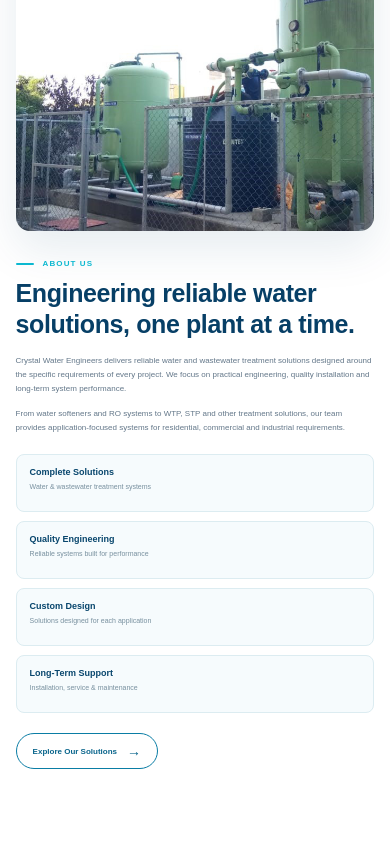
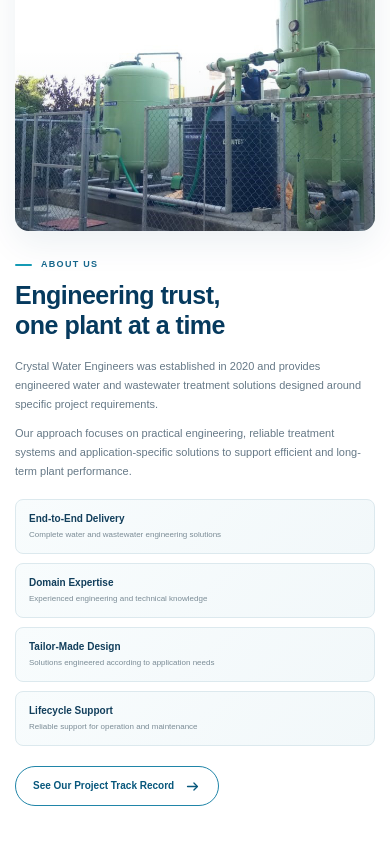
Before and after one commit to gokulvidhyatech-web/Crystalwaterengineers, a React (Vite) app in the folder frontend/: page / in a window 390 px wide. Shown: the part 1078-1922 px from the top of the page. Before the commit the page ends 1892 px from the top, so only its background shows below. Built offline with nearby package versions, Linux system fonts and the light colour scheme.

Commit message:
Fix Vite build configuration

```diff
--- a/frontend/src/components/AboutSection.css
+++ b/frontend/src/components/AboutSection.css
@@ -4,8 +4,11 @@
 
 .about-section {
   width: 100%;
-  padding: 80px 0;
+
+  padding: 85px 0;
+
   background: #ffffff;
+
   font-family: "Poppins", sans-serif;
 }
 
@@ -15,39 +18,37 @@
 ========================================= */
 
 .about-container {
-  width: min(1180px, 88%);
-  margin: 0 auto;
+  display: grid;
 
-  display: grid;
-  grid-template-columns: 0.92fr 1.08fr;
+  grid-template-columns: 44% 1fr;
 
   align-items: center;
-  gap: 58px;
-}
 
-
-/* =========================================
-   IMAGE AREA
-========================================= */
-
-.about-image-wrap {
-  width: 100%;
-  height: 490px;
-
-  overflow: hidden;
-
-  border-radius: 18px;
-
-  background: #f3f9fb;
-
-  box-shadow:
-    0 18px 45px rgba(0, 72, 105, 0.10);
+  gap: 46px;
 }
 
 
 /* =========================================
    IMAGE
 ========================================= */
+
+.about-image-wrapper {
+  position: relative;
+
+  width: 100%;
+
+  height: 510px;
+
+  overflow: hidden;
+
+  border-radius: 0 18px 18px 18px;
+
+  background: #edf6f8;
+
+  box-shadow:
+    0 12px 35px rgba(5, 70, 100, 0.08);
+}
+
 
 .about-image {
   width: 100%;
@@ -56,13 +57,36 @@
   display: block;
 
   object-fit: cover;
+
   object-position: center;
 
-  transition: transform 0.5s ease;
+  transition: transform 0.6s ease;
 }
 
-.about-image-wrap:hover .about-image {
-  transform: scale(1.025);
+
+.about-image-wrapper:hover .about-image {
+  transform: scale(1.03);
+}
+
+
+/* =========================================
+   IMAGE SOFT OVERLAY
+========================================= */
+
+.about-image-overlay {
+  position: absolute;
+
+  inset: 0;
+
+  background:
+    linear-gradient(
+      180deg,
+      rgba(255, 255, 255, 0.04),
+      transparent 45%,
+      rgba(0, 55, 85, 0.10)
+    );
+
+  pointer-events: none;
 }
 
 
@@ -71,8 +95,9 @@
 ========================================= */
 
 .about-content {
-  width: 100%;
-  max-width: 620px;
+  min-width: 0;
+
+  padding-right: 8px;
 }
 
 
@@ -82,69 +107,89 @@
 
 .about-label {
   display: flex;
+
   align-items: center;
+
   gap: 9px;
 
   margin-bottom: 13px;
 
-  color: #0bb8d0;
+  color: #17688d;
 
   font-size: 11px;
+
   font-weight: 700;
 
   letter-spacing: 1.5px;
 
-  text-transform: uppercase;
+  line-height: 1.2;
 }
 
+
 .about-label span {
-  width: 22px;
+  width: 17px;
   height: 2px;
 
   display: inline-block;
 
-  background: #0bb8d0;
+  border-radius: 5px;
 
-  border-radius: 10px;
+  background: #159bb5;
 }
 
 
 /* =========================================
-   HEADING
+   TITLE
 ========================================= */
 
-.about-content h2 {
-  margin: 0 0 19px;
+.about-title {
+  max-width: 620px;
 
-  color: #073f66;
+  margin: 0;
+
+  color: #063a5e;
 
   font-size: 38px;
+
   font-weight: 700;
 
-  line-height: 1.18;
+  line-height: 1.15;
 
-  letter-spacing: -0.8px;
+  letter-spacing: -1px;
 }
 
 
 /* =========================================
-   PARAGRAPHS
+   DESCRIPTION
 ========================================= */
 
-.about-content > p {
-  margin: 0 0 15px;
+.about-description {
+  margin-top: 22px;
 
-  color: #637789;
+  max-width: 650px;
+}
 
-  font-size: 12px;
+
+.about-description p {
+  margin: 0 0 13px;
+
+  color: #667987;
+
+  font-size: 13px;
+
   font-weight: 400;
 
-  line-height: 1.8;
+  line-height: 1.75;
+}
+
+
+.about-description p:last-child {
+  margin-bottom: 0;
 }
 
 
 /* =========================================
-   FEATURES GRID
+   FEATURE GRID
 ========================================= */
 
 .about-features {
@@ -152,9 +197,9 @@
 
   grid-template-columns: repeat(2, 1fr);
 
-  gap: 12px;
+  gap: 14px;
 
-  margin-top: 25px;
+  margin-top: 22px;
 }
 
 
@@ -163,29 +208,35 @@
 ========================================= */
 
 .about-feature {
-  min-height: 70px;
+  min-height: 72px;
 
-  padding: 14px 16px;
+  padding: 14px 15px;
 
-  border: 1px solid #dcecf1;
+  border: 1px solid #dce9ee;
 
-  border-radius: 9px;
+  border-radius: 8px;
 
-  background: #f6fbfd;
+  background:
+    linear-gradient(
+      135deg,
+      #f8fcfd 0%,
+      #f2f8fa 100%
+    );
 
   transition:
-    transform 0.25s ease,
-    box-shadow 0.25s ease,
-    border-color 0.25s ease;
+    transform 0.3s ease,
+    border-color 0.3s ease,
+    box-shadow 0.3s ease;
 }
+
 
 .about-feature:hover {
   transform: translateY(-3px);
 
-  border-color: #9edee7;
+  border-color: #9bd9e4;
 
   box-shadow:
-    0 10px 25px rgba(0, 130, 160, 0.09);
+    0 8px 20px rgba(0, 100, 130, 0.08);
 }
 
 
@@ -194,11 +245,12 @@
 ========================================= */
 
 .about-feature h3 {
-  margin: 0 0 4px;
+  margin: 0 0 3px;
 
-  color: #08466d;
+  color: #123f5c;
 
   font-size: 11px;
+
   font-weight: 700;
 
   line-height: 1.4;
@@ -206,15 +258,16 @@
 
 
 /* =========================================
-   FEATURE DESCRIPTION
+   FEATURE TEXT
 ========================================= */
 
-.about-feature span {
-  display: block;
+.about-feature p {
+  margin: 0;
 
-  color: #78909f;
+  color: #7b8c96;
 
-  font-size: 8px;
+  font-size: 11px;
+
   font-weight: 400;
 
   line-height: 1.5;
@@ -226,52 +279,66 @@
 ========================================= */
 
 .about-button {
-  width: fit-content;
+  display: inline-flex;
 
-  margin-top: 25px;
+  align-items: center;
 
-  padding: 11px 18px;
-
-  display: inline-flex;
-  align-items: center;
   justify-content: center;
 
-  gap: 13px;
+  gap: 10px;
 
-  border: 1.5px solid #0a7da5;
+  margin-top: 24px;
 
-  border-radius: 30px;
+  padding: 10px 20px;
+
+  min-height: 40px;
+
+  border: 1.5px solid #2085a8;
+
+  border-radius: 25px;
 
   background: #ffffff;
 
-  color: #08648b;
+  color: #07577c;
 
   text-decoration: none;
 
-  font-size: 10px;
+  font-size: 11px;
+
   font-weight: 600;
 
+  line-height: 1;
+
   transition:
-    background 0.25s ease,
-    color 0.25s ease,
-    transform 0.25s ease,
-    box-shadow 0.25s ease;
+    background 0.3s ease,
+    color 0.3s ease,
+    transform 0.3s ease,
+    box-shadow 0.3s ease;
 }
 
-.about-button span {
-  font-size: 16px;
-  line-height: 1;
+
+.about-button svg {
+  width: 17px;
+  height: 17px;
+
+  transition: transform 0.3s ease;
 }
 
+
 .about-button:hover {
-  background: #087da5;
+  transform: translateY(-2px);
+
+  background: #075b86;
 
   color: #ffffff;
 
-  transform: translateY(-2px);
+  box-shadow:
+    0 8px 20px rgba(7, 91, 134, 0.20);
+}
 
-  box-shadow:
-    0 8px 20px rgba(0, 120, 155, 0.18);
+
+.about-button:hover svg {
+  transform: translateX(4px);
 }
 
 
@@ -279,76 +346,73 @@
    LARGE LAPTOP
 ========================================= */
 
-@media (max-width: 1250px) {
+@media (max-width: 1200px) {
 
   .about-section {
-    padding: 70px 0;
+    padding: 75px 0;
   }
 
   .about-container {
-    width: 88%;
-    gap: 45px;
+    grid-template-columns: 43% 1fr;
+
+    gap: 38px;
   }
 
-  .about-image-wrap {
-    height: 450px;
+  .about-image-wrapper {
+    height: 470px;
   }
 
-  .about-content h2 {
+  .about-title {
     font-size: 34px;
   }
-
 }
 
 
 /* =========================================
-   LAPTOP / TABLET
+   LAPTOP
 ========================================= */
 
 @media (max-width: 1000px) {
 
   .about-section {
-    padding: 60px 0;
+    padding: 65px 0;
   }
 
   .about-container {
-    width: 90%;
+    grid-template-columns: 42% 1fr;
 
-    grid-template-columns: 0.9fr 1.1fr;
-
-    gap: 32px;
+    gap: 30px;
   }
 
-  .about-image-wrap {
-    height: 410px;
-
-    border-radius: 15px;
+  .about-image-wrapper {
+    height: 430px;
   }
 
-  .about-content h2 {
-    font-size: 29px;
-
-    letter-spacing: -0.5px;
+  .about-title {
+    font-size: 30px;
   }
 
-  .about-content > p {
-    font-size: 10px;
+  .about-description {
+    margin-top: 18px;
+  }
 
-    line-height: 1.7;
+  .about-description p {
+    font-size: 12px;
+
+    line-height: 1.65;
   }
 
   .about-features {
-    gap: 9px;
+    gap: 10px;
 
-    margin-top: 20px;
+    margin-top: 18px;
   }
 
   .about-feature {
-    min-height: 65px;
+    min-height: 68px;
 
-    padding: 12px 13px;
+    padding: 12px;
   }
-
 }
 
 
@@ -359,34 +423,30 @@
 @media (max-width: 800px) {
 
   .about-section {
-    padding: 50px 0;
+    padding: 55px 0;
   }
 
   .about-container {
-    width: 88%;
-
     grid-template-columns: 1fr;
 
     gap: 35px;
   }
 
-  .about-image-wrap {
-    width: 100%;
-    height: 420px;
+  .about-image-wrapper {
+    height: 430px;
   }
 
   .about-content {
-    max-width: 100%;
+    padding-right: 0;
   }
 
-  .about-content h2 {
-    font-size: 31px;
+  .about-title {
+    font-size: 32px;
   }
 
-  .about-content > p {
-    font-size: 10px;
+  .about-description {
+    max-width: 750px;
   }
-
 }
 
 
@@ -401,66 +461,53 @@
   }
 
   .about-container {
-    width: 92%;
-
-    display: flex;
-    flex-direction: column;
-
     gap: 28px;
   }
 
 
   /* IMAGE */
 
-  .about-image-wrap {
-    width: 100%;
+  .about-image-wrapper {
     height: 330px;
 
-    border-radius: 14px;
-  }
-
-  .about-image {
-    object-fit: cover;
+    border-radius: 0 14px 14px 14px;
   }
 
 
   /* LABEL */
 
   .about-label {
+    font-size: 9px;
+
+    letter-spacing: 1.3px;
+
     margin-bottom: 10px;
-
-    font-size: 8px;
-
-    letter-spacing: 1.1px;
-  }
-
-  .about-label span {
-    width: 18px;
-    height: 2px;
   }
 
 
-  /* HEADING */
+  /* TITLE */
 
-  .about-content h2 {
-    margin-bottom: 15px;
-
+  .about-title {
     font-size: 25px;
 
-    line-height: 1.22;
+    line-height: 1.2;
 
-    letter-spacing: -0.4px;
+    letter-spacing: -0.5px;
   }
 
 
-  /* TEXT */
+  /* DESCRIPTION */
 
-  .about-content > p {
-    margin-bottom: 12px;
+  .about-description {
+    margin-top: 17px;
+  }
 
-    font-size: 8px;
+  .about-description p {
+    font-size: 11px;
 
     line-height: 1.7;
+
+    margin-bottom: 11px;
   }
 
 
@@ -471,25 +518,21 @@
 
     gap: 9px;
 
-    margin-top: 20px;
+    margin-top: 19px;
   }
 
   .about-feature {
-    min-height: 58px;
+    min-height: auto;
 
-    padding: 11px 13px;
-
-    border-radius: 8px;
+    padding: 12px 13px;
   }
 
   .about-feature h3 {
-    font-size: 9px;
-
-    margin-bottom: 3px;
+    font-size: 10px;
   }
 
-  .about-feature span {
-    font-size: 7px;
+  .about-feature p {
+    font-size: 8px;
   }
 
 
@@ -498,17 +541,10 @@
   .about-button {
     margin-top: 20px;
 
-    padding: 10px 16px;
+    padding: 10px 17px;
 
-    font-size: 8px;
-
-    gap: 10px;
+    font-size: 10px;
   }
-
-  .about-button span {
-    font-size: 14px;
-  }
-
 }
 
 
@@ -522,36 +558,19 @@
     padding: 38px 0;
   }
 
-  .about-container {
-    width: 92%;
-
-    gap: 24px;
+  .about-image-wrapper {
+    height: 285px;
   }
 
-  .about-image-wrap {
-    height: 290px;
-
-    border-radius: 12px;
+  .about-title {
+    font-size: 23px;
   }
 
-  .about-content h2 {
-    font-size: 22px;
-  }
-
-  .about-content > p {
-    font-size: 7px;
-  }
-
-  .about-feature {
-    min-height: 55px;
-
-    padding: 10px 12px;
+  .about-description p {
+    font-size: 10px;
   }
 
   .about-button {
-    font-size: 7px;
-
-    padding: 9px 14px;
+    width: 100%;
   }
-
 }
--- a/frontend/src/components/AboutSection.jsx
+++ b/frontend/src/components/AboutSection.jsx
@@ -1,88 +1,140 @@
-import React from "react";
 import "./AboutSection.css";
-import waterSoftener from "../assets/images/water-softener.jpg";
-const AboutSection = () => {
+
+// Replace this image with your actual Crystal Water Engineers
+// project / treatment plant image.
+import aboutImage from "../assets/images/water-softener.jpg";
+
+function AboutSection() {
+  const features = [
+    {
+      title: "End-to-End Delivery",
+      text: "Complete water and wastewater engineering solutions",
+    },
+    {
+      title: "Domain Expertise",
+      text: "Experienced engineering and technical knowledge",
+    },
+    {
+      title: "Tailor-Made Design",
+      text: "Solutions engineered according to application needs",
+    },
+    {
+      title: "Lifecycle Support",
+      text: "Reliable support for operation and maintenance",
+    },
+  ];
+
   return (
     <section className="about-section">
-      <div className="about-container">
+      <div className="container about-container">
 
-        {/* LEFT IMAGE */}
-        <div className="about-image-wrap">
+        {/* =========================================
+            LEFT IMAGE
+        ========================================= */}
+
+        <div className="about-image-wrapper">
           <img
-           src={waterSoftener}
-            alt="Water Softener Plant - Crystal Water Engineers"
+            src={aboutImage}
+            alt="Crystal Water Engineers water treatment plant"
             className="about-image"
           />
+
+          <div className="about-image-overlay"></div>
         </div>
 
-        {/* RIGHT CONTENT */}
+
+        {/* =========================================
+            RIGHT CONTENT
+        ========================================= */}
+
         <div className="about-content">
+
+          {/* SECTION LABEL */}
 
           <div className="about-label">
             <span></span>
             ABOUT US
           </div>
 
-          <h2>
-            Engineering reliable water solutions, one plant at a time.
+
+          {/* HEADING */}
+
+          <h2 className="about-title">
+            Engineering trust,
+            <br />
+            one plant at a time
           </h2>
 
-          <p>
-            Crystal Water Engineers delivers reliable water and wastewater
-            treatment solutions designed around the specific requirements of
-            every project. We focus on practical engineering, quality
-            installation and long-term system performance.
-          </p>
 
-          <p>
-            From water softeners and RO systems to WTP, STP and other
-            treatment solutions, our team provides application-focused
-            systems for residential, commercial and industrial requirements.
-          </p>
+          {/* DESCRIPTION */}
 
-          {/* FEATURES */}
-          <div className="about-features">
+          <div className="about-description">
 
-            <div className="about-feature">
-              <h3>Complete Solutions</h3>
-              <span>
-                Water & wastewater treatment systems
-              </span>
-            </div>
+            <p>
+              Crystal Water Engineers was established in 2020 and provides
+              engineered water and wastewater treatment solutions designed
+              around specific project requirements.
+            </p>
 
-            <div className="about-feature">
-              <h3>Quality Engineering</h3>
-              <span>
-                Reliable systems built for performance
-              </span>
-            </div>
-
-            <div className="about-feature">
-              <h3>Custom Design</h3>
-              <span>
-                Solutions designed for each application
-              </span>
-            </div>
-
-            <div className="about-feature">
-              <h3>Long-Term Support</h3>
-              <span>
-                Installation, service & maintenance
-              </span>
-            </div>
+            <p>
+              Our approach focuses on practical engineering, reliable
+              treatment systems and application-specific solutions to
+              support efficient and long-term plant performance.
+            </p>
 
           </div>
 
-          {/* BUTTON */}
+
+          {/* FEATURE CARDS */}
+
+          <div className="about-features">
+
+            {features.map((feature, index) => (
+              <div className="about-feature" key={index}>
+
+                <h3>{feature.title}</h3>
+
+                <p>{feature.text}</p>
+
+              </div>
+            ))}
+
+          </div>
+
+
+          {/* CTA */}
+
           <a href="#projects" className="about-button">
-            Explore Our Solutions
-            <span>→</span>
+            <span>See Our Project Track Record</span>
+
+            <svg
+              viewBox="0 0 24 24"
+              aria-hidden="true"
+            >
+              <path
+                d="M5 12h13"
+                fill="none"
+                stroke="currentColor"
+                strokeWidth="1.8"
+                strokeLinecap="round"
+              />
+
+              <path
+                d="M14 7l5 5-5 5"
+                fill="none"
+                stroke="currentColor"
+                strokeWidth="1.8"
+                strokeLinecap="round"
+                strokeLinejoin="round"
+              />
+            </svg>
           </a>
 
         </div>
+
       </div>
     </section>
   );
-};
+}
 
 export default AboutSection;
```
